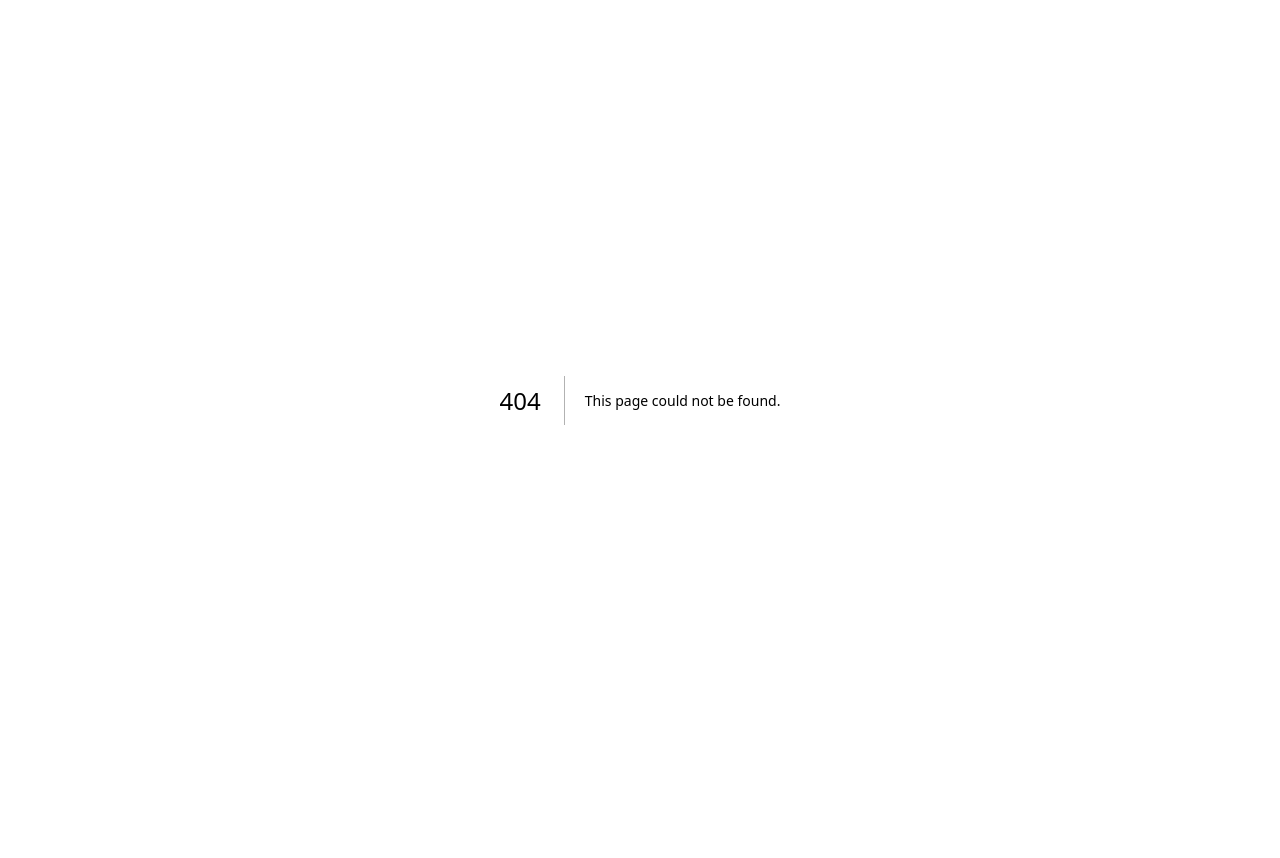
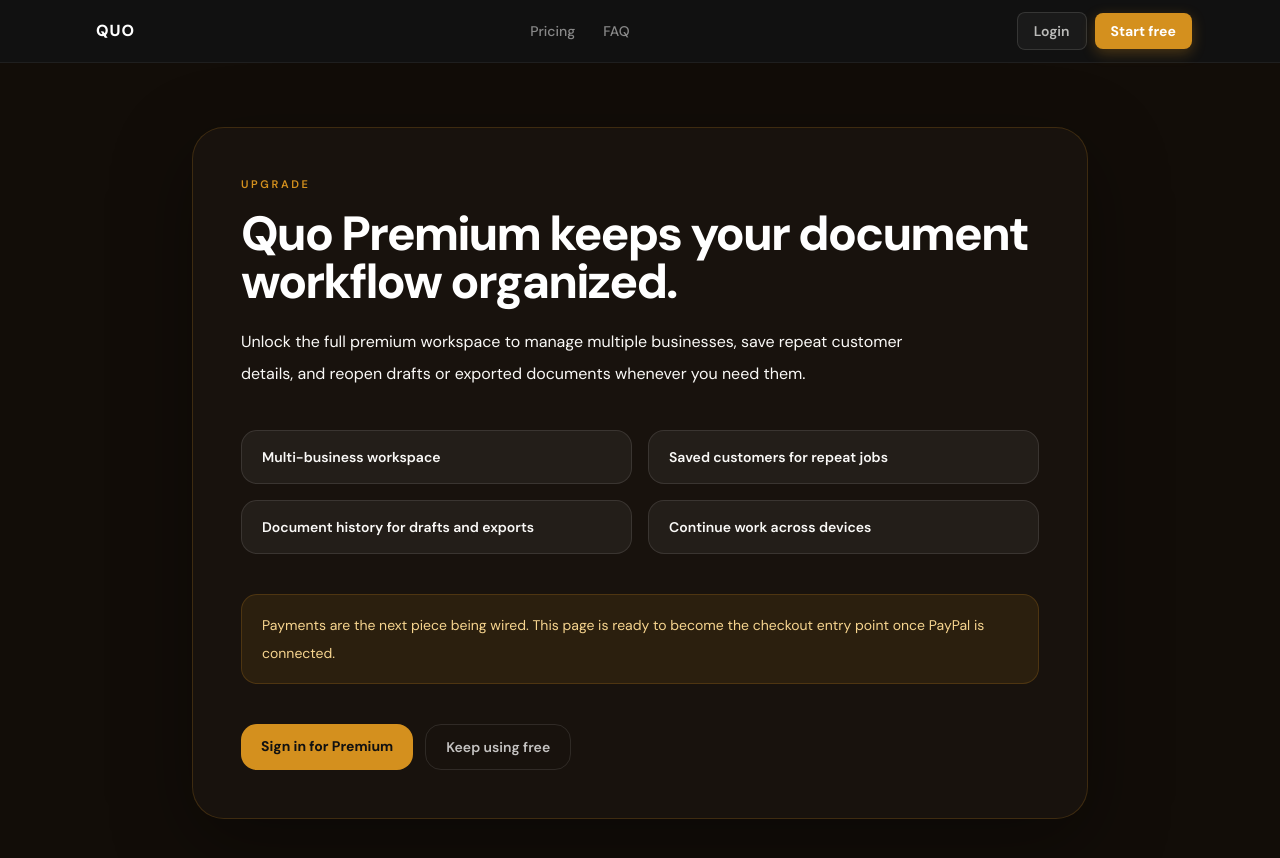
Before and after one commit to acipuns-dot/Quo, a Next.js app: page /upgrade in a window 1280 px wide. Before the commit this address had no page. Shown: the top 858 px of the page. Before the commit the page ends 800 px from the top, so only its background shows below. Built offline with nearby package versions, Linux system fonts and the light colour scheme.

Commit message:
feat: add premium upgrade upsell flow

```diff
--- /dev/null
+++ b/app/upgrade/page.tsx
@@ -0,0 +1,57 @@
+import Link from "next/link";
+import { SiteHeader } from "../../components/site/site-header";
+
+const premiumBenefits = [
+  "Multi-business workspace",
+  "Saved customers for repeat jobs",
+  "Document history for drafts and exports",
+  "Continue work across devices",
+];
+
+export default function UpgradePage() {
+  return (
+    <>
+      <SiteHeader />
+      <main className="min-h-screen bg-[#120d08] px-6 py-16 text-[#faf9f7]">
+        <section className="mx-auto max-w-4xl rounded-[32px] border border-[#d4901e]/20 bg-[#18120d] p-8 shadow-[0_24px_80px_rgba(0,0,0,0.35)] md:p-12">
+          <p className="text-[11px] font-semibold uppercase tracking-[0.24em] text-[#d4901e]">Upgrade</p>
+          <h1 className="mt-4 text-4xl font-extrabold tracking-[-0.04em] text-white md:text-5xl">
+            Quo Premium keeps your document workflow organized.
+          </h1>
+          <p className="mt-5 max-w-2xl text-base leading-8 text-white/68">
+            Unlock the full premium workspace to manage multiple businesses, save repeat customer details, and
+            reopen drafts or exported documents whenever you need them.
+          </p>
+
+          <div className="mt-10 grid gap-4 md:grid-cols-2">
+            {premiumBenefits.map((benefit) => (
+              <div
+                key={benefit}
+                className="rounded-2xl border border-white/10 bg-white/5 px-5 py-4 text-sm font-semibold text-white/88"
+              >
+                {benefit}
+              </div>
+            ))}
+          </div>
+
+          <div className="mt-10 rounded-2xl border border-[#d4901e]/20 bg-[#d4901e]/10 px-5 py-4 text-sm leading-7 text-[#f7d58f]">
+            Payments are the next piece being wired. This page is ready to become the checkout entry point once
+            PayPal is connected.
+          </div>
+
+          <div className="mt-10 flex flex-wrap gap-3">
+            <Link href="/login" className="rounded-2xl bg-[#d4901e] px-5 py-3 text-sm font-bold text-[#111111]">
+              Sign in for Premium
+            </Link>
+            <Link
+              href="/invoice"
+              className="rounded-2xl border border-white/10 px-5 py-3 text-sm font-semibold text-white/75"
+            >
+              Keep using free
+            </Link>
+          </div>
+        </section>
+      </main>
+    </>
+  );
+}
--- a/components/premium/premium-upsell-modal.tsx
+++ b/components/premium/premium-upsell-modal.tsx
@@ -4,10 +4,19 @@ import React from "react";
 import Link from "next/link";
 
 const featureCopy = {
-  workspace: "Switch businesses, keep history organized, and continue work across devices.",
-  customers: "Reusable saved customers speed up repeat quotations, invoices, and receipts.",
-  history: "Document history lets you reopen drafts and exported work whenever you need it.",
+  workspace:
+    "Unlock the full workspace to switch businesses, keep everything organized, and pick up work from anywhere.",
+  customers:
+    "Save repeat customer details once and reuse them every time you create a quotation, invoice, or receipt.",
+  history: "Reopen drafts and exported work whenever you need it, without rebuilding documents from scratch.",
 } as const;
+
+const premiumBenefits = [
+  "Multi-business workspace",
+  "Saved customers for repeat jobs",
+  "Document history for drafts and exports",
+  "Continue work across devices",
+] as const;
 
 export function PremiumUpsellModal({
   feature,
@@ -28,7 +37,7 @@ export function PremiumUpsellModal({
         role="dialog"
         aria-modal="true"
         aria-label="Unlock Quo Premium"
-        className="w-full max-w-lg rounded-[28px] border border-[#d4901e]/20 bg-[#18120d] p-8 text-[#faf9f7] shadow-[0_24px_80px_rgba(0,0,0,0.45)]"
+        className="w-full max-w-2xl rounded-[28px] border border-[#d4901e]/20 bg-[#18120d] p-8 text-[#faf9f7] shadow-[0_24px_80px_rgba(0,0,0,0.45)]"
       >
         <p className="text-[11px] font-semibold uppercase tracking-[0.24em] text-[#d4901e]">
           Premium workspace
@@ -36,7 +45,19 @@ export function PremiumUpsellModal({
         <h2 className="mt-4 text-3xl font-extrabold tracking-[-0.03em] text-white">
           Unlock Quo Premium
         </h2>
-        <p className="mt-4 text-sm leading-7 text-white/65">{featureCopy[feature]}</p>
+        <p className="mt-4 max-w-2xl text-sm leading-7 text-white/65">{featureCopy[feature]}</p>
+
+        <div className="mt-8 grid gap-3 md:grid-cols-2">
+          {premiumBenefits.map((benefit) => (
+            <div
+              key={benefit}
+              className="rounded-2xl border border-white/8 bg-white/5 px-4 py-3 text-sm font-semibold text-white/85"
+            >
+              {benefit}
+            </div>
+          ))}
+        </div>
+
         <div className="mt-8 flex gap-3">
           <button
             type="button"
@@ -46,10 +67,10 @@ export function PremiumUpsellModal({
             Keep using free
           </button>
           <Link
-            href="/#plans"
+            href="/upgrade"
             className="rounded-2xl bg-[#d4901e] px-5 py-3 text-sm font-bold text-[#111111]"
           >
-            View premium
+            Upgrade to Premium
           </Link>
         </div>
       </div>
```
Also changed, not shown: 1 other file (tests, documents, lock files or other folders).
